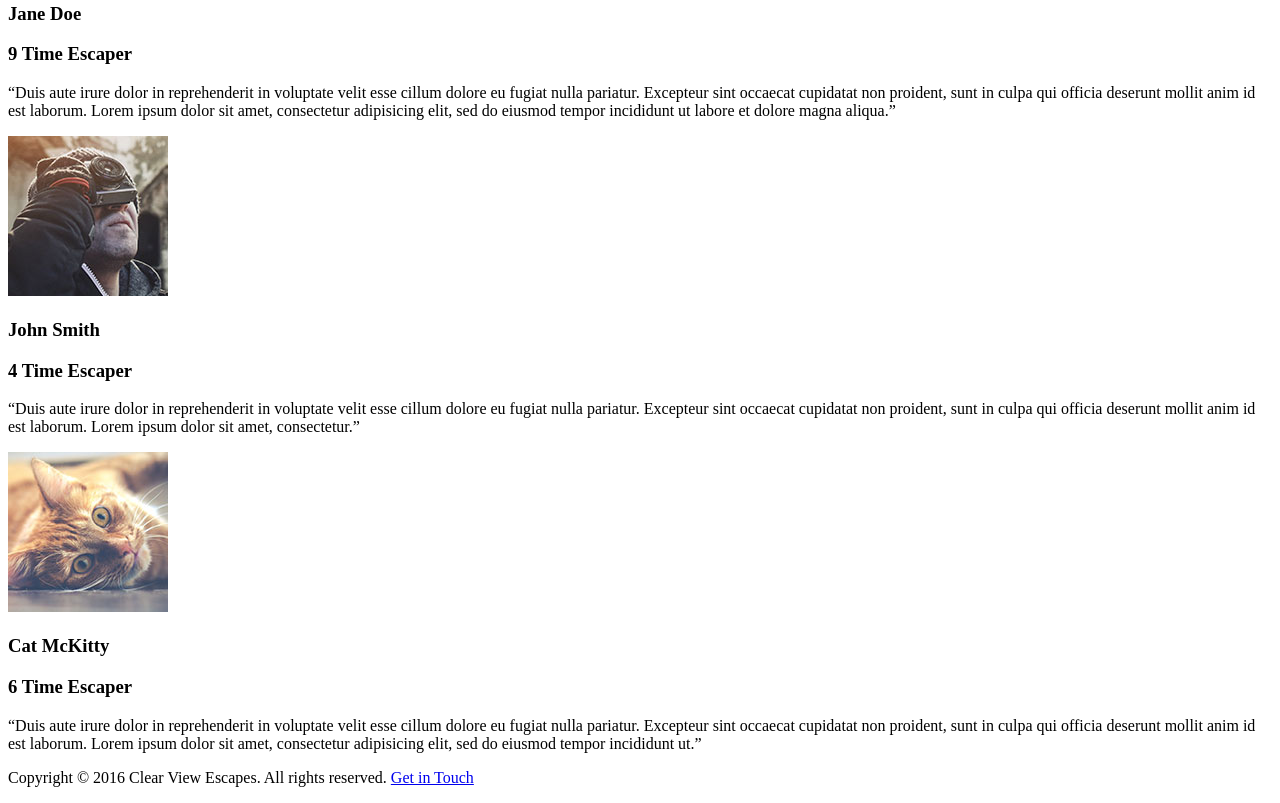
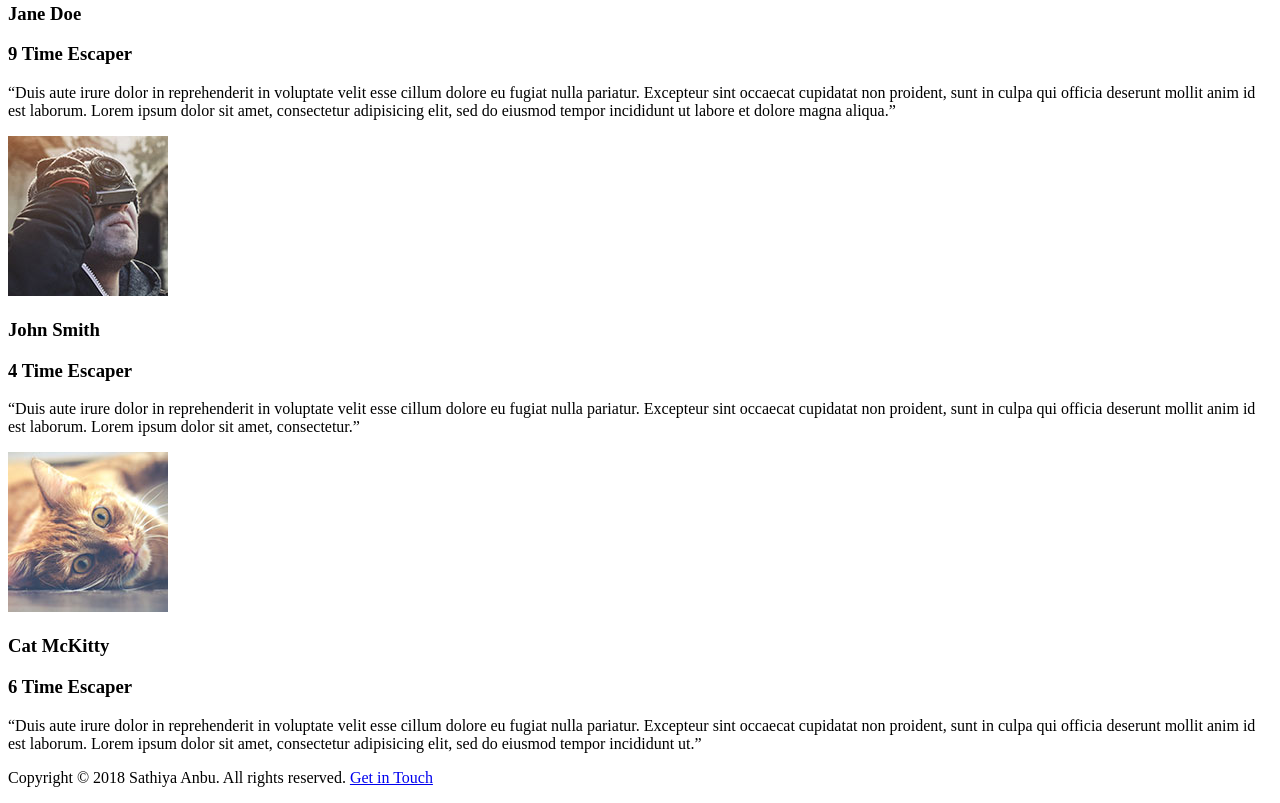
Before and after one commit to sathiyaanbu/PortfolioWebite_Js, a plain HTML site: page app/index.html in a window 1280 px wide. Shown: the part 3398-4201 px from the top of the page. Drawn offline with Linux system fonts and the light colour scheme.

Commit message:
initial commit

```diff
--- a/app/index.html
+++ b/app/index.html
@@ -81,7 +81,7 @@
   </div>
 
   <footer>
-    <p>Copyright &copy; 2016 Clear View Escapes. All rights reserved. <a href="#">Get in Touch</a></p>
+    <p>Copyright &copy; 2018 Sathiya Anbu. All rights reserved. <a href="#">Get in Touch</a></p>
   </footer>
 </body>
 </html>
```
